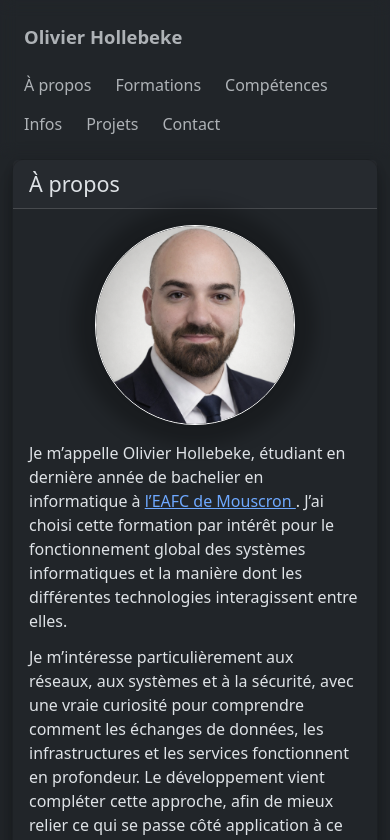
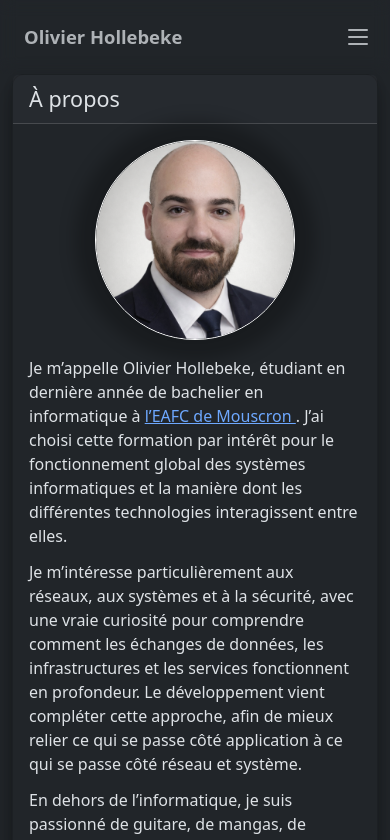
Before and after one commit to LennonOliver/portfolio, a Vue app: page / in a window 390 px wide. Shown: the top 840 px of the page. Built offline with nearby package versions, Linux system fonts and the light colour scheme.

Commit message:
burger menu

```diff
--- a/src/components/Header.vue
+++ b/src/components/Header.vue
@@ -1,38 +1,73 @@
 <script setup>
+import { ref } from "vue";
+
 defineProps({
   firstname: String,
   lastname: String,
   title: String,
   email: String,
-})
+});
 
 const links = [
-    { id: 'about', label: 'À propos' },
-    { id: 'education', label: 'Formations' },
-    { id: 'skills', label: 'Compétences' },
-    { id: 'info', label: 'Infos' },
-    { id: 'projects', label: 'Projets' },
-    { id: 'contact', label: 'Contact' },
-]
+  { id: "about", label: "À propos" },
+  { id: "education", label: "Formations" },
+  { id: "skills", label: "Compétences" },
+  { id: "info", label: "Infos" },
+  { id: "projects", label: "Projets" },
+  { id: "contact", label: "Contact" },
+];
+
+const isOpen = ref(false);
+const toggleMenu = () => (isOpen.value = !isOpen.value);
+const closeMenu = () => (isOpen.value = false);
 </script>
 
 <template>
   <header class="siteHeader">
     <div class="container">
       <div class="d-flex flex-wrap align-items-center justify-content-between py-3 gap-2">
-                <a href="#top" class="brand nav-link text-decoration-none">
+        <a href="#top" class="brand nav-link text-decoration-none" @click="closeMenu">
           <span class="brandName">{{ firstname }} {{ lastname }}</span>
           <span class="brandTitle d-none d-md-inline">· {{ title }}</span>
         </a>
 
+        <div
+          class="burger d-md-none"
+          :class="{ open: isOpen }"
+          role="button"
+          aria-label="Menu"
+          :aria-expanded="isOpen"
+          @click="toggleMenu"
+        >
+          <span></span>
+          <span></span>
+          <span></span>
+        </div>
 
-                <nav class="navWrap" aria-label="Navigation principale">
+        <nav class="navWrap d-none d-md-block" aria-label="Navigation principale">
           <ul class="nav nav-pills">
             <li v-for="link in links" :key="link.id" class="nav-item">
               <a class="nav-link" :href="`#${link.id}`">{{ link.label }}</a>
             </li>
           </ul>
         </nav>
+
+        <Transition name="mobileNav">
+          <nav
+            v-if="isOpen"
+            id="mobileNav"
+            class="mobileNav d-md-none"
+            aria-label="Navigation mobile"
+          >
+            <ul class="nav nav-pills flex-column">
+              <li v-for="link in links" :key="link.id" class="nav-item">
+                <a class="nav-link" :href="`#${link.id}`" @click="closeMenu">
+                  {{ link.label }}
+                </a>
+              </li>
+            </ul>
+          </nav>
+        </Transition>
       </div>
     </div>
   </header>
@@ -44,35 +79,6 @@ const links = [
   top: 0;
   z-index: 100;
   backdrop-filter: blur(8px);
-}
-
-.brandName {
-    font-weight: 700;
-    font-size: 1.15rem;
-}
-
-.brandTitle {
-    margin-left: 8px;
-    opacity: 0.6;
-    font-size: 0.95rem;
-}
-
-.navWrap .nav-link {
-    border-radius: 999px;
-    padding: 0.45rem 0.75rem;
-    color: inherit;
-    opacity: 0.75;
-    transition: opacity 0.15s ease, transform 0.15s ease;
-}
-
-.navWrap .nav-link:hover {
-    opacity: 1;
-    transform: translateY(-1px);
-}
-
-.navWrap .nav-link.active {
-    opacity: 1;
-    font-weight: 500;
 }
 
 .brand {
@@ -87,4 +93,109 @@ const links = [
   transform: translateY(-1px);
 }
 
+.brandName {
+  font-weight: 700;
+  font-size: 1.15rem;
+}
+
+.brandTitle {
+  margin-left: 8px;
+  opacity: 0.6;
+  font-size: 0.95rem;
+}
+
+.navWrap .nav-link,
+.mobileNav .nav-link {
+  padding: 0.45rem 0.75rem;
+  border-radius: 999px;
+  color: inherit;
+  opacity: 0.75;
+  transition: opacity 0.15s ease, transform 0.15s ease;
+}
+
+.navWrap .nav-link:hover,
+.mobileNav .nav-link:hover {
+  opacity: 1;
+  transform: translateY(-1px);
+}
+
+.navWrap .nav-link.active,
+.mobileNav .nav-link.active {
+  opacity: 1;
+  font-weight: 500;
+}
+
+.burger {
+  width: 40px;
+  height: 40px;
+  border-radius: 999px;
+  display: flex;
+  flex-direction: column;
+  justify-content: center;
+  align-items: center;
+  gap: 5px;
+  cursor: pointer;
+  opacity: 0.75;
+  transition: opacity 0.15s ease, transform 0.15s ease;
+}
+
+.burger:hover {
+  opacity: 1;
+  transform: translateY(-1px);
+}
+
+.burger span {
+  width: 20px;
+  height: 2px;
+  background: currentColor;
+  border-radius: 2px;
+  transition: transform 0.18s ease, opacity 0.18s ease;
+}
+
+.burger.open span:nth-child(1) {
+  transform: translateY(1px);
+}
+.burger.open span:nth-child(2) {
+  opacity: 0.6;
+}
+.burger.open span:nth-child(3) {
+  transform: translateY(-1px);
+}
+
+.mobileNav {
+  width: 100%;
+  padding-top: 0.5rem;
+  padding-bottom: 0.25rem;
+}
+
+.mobileNav .nav {
+  align-items: center;
+}
+
+.mobileNav .nav-item {
+  width: 100%;
+  display: flex;
+  justify-content: center;
+}
+
+.mobileNav .nav-link {
+  text-align: center;
+}
+
+.mobileNav-enter-active,
+.mobileNav-leave-active {
+  transition: opacity 0.18s ease, transform 0.18s ease;
+}
+
+.mobileNav-enter-from,
+.mobileNav-leave-to {
+  opacity: 0;
+  transform: translateY(-6px);
+}
+
+.mobileNav-enter-to,
+.mobileNav-leave-from {
+  opacity: 1;
+  transform: translateY(0);
+}
 </style>
```
Lines whose indentation alone changed are shown as unchanged.
